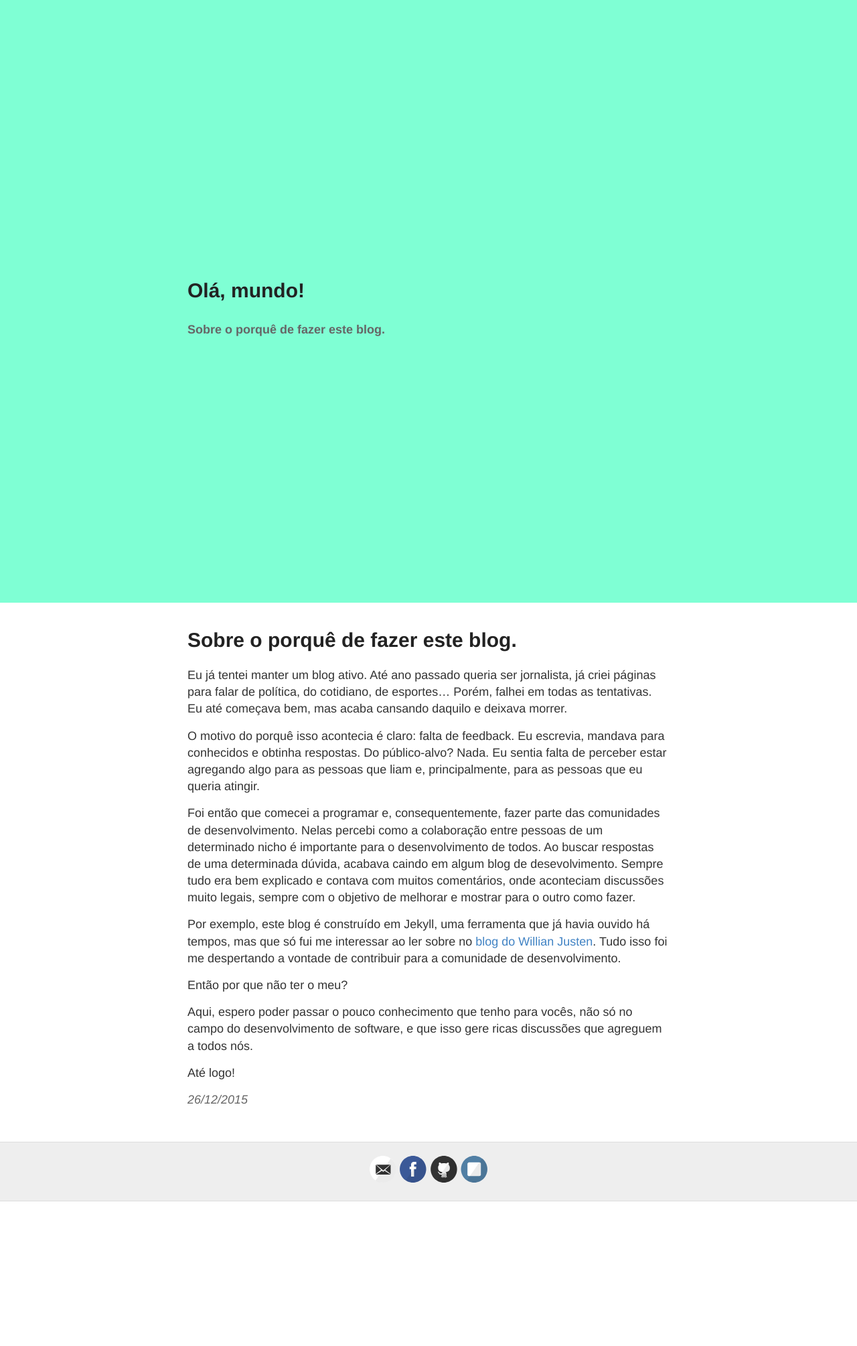
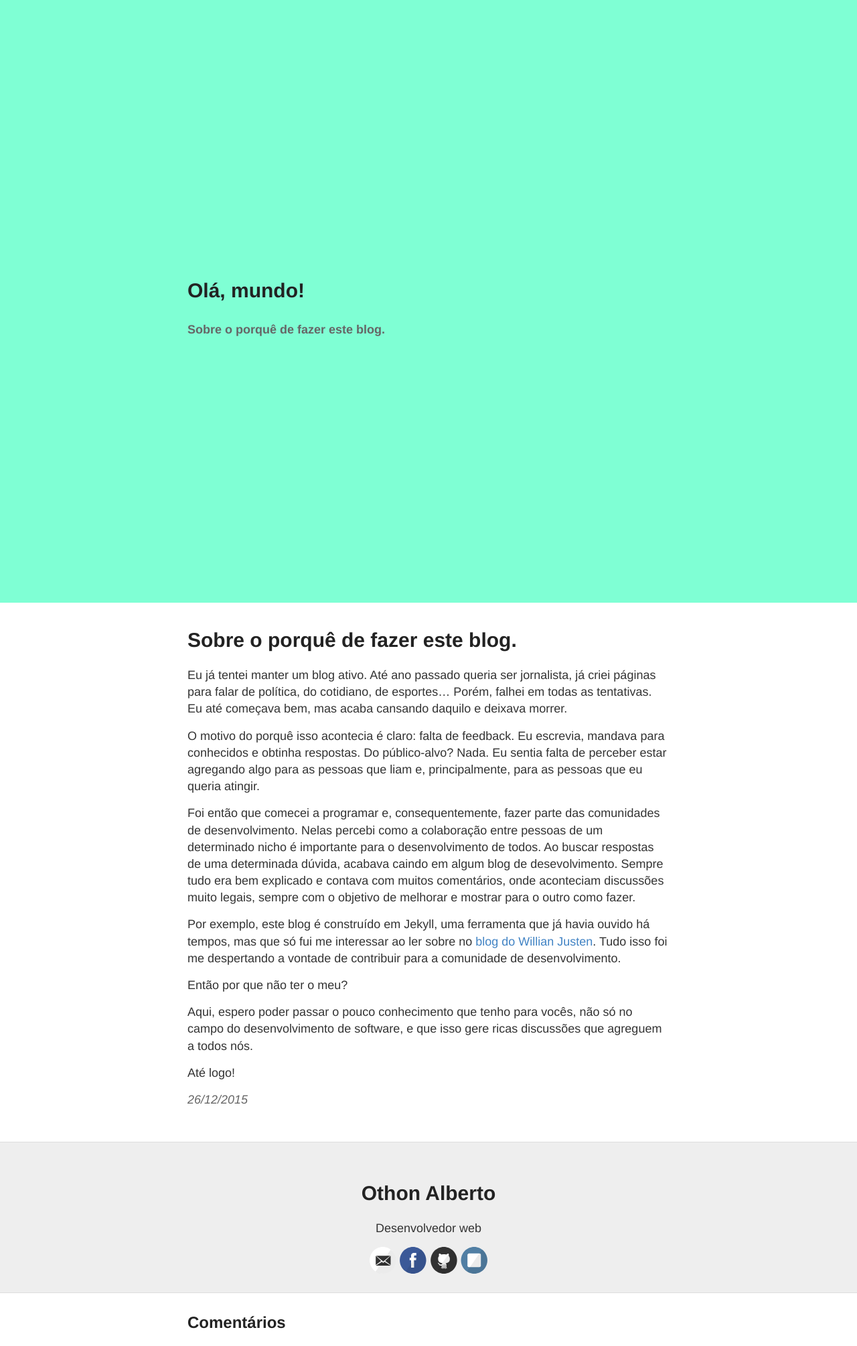
Before and after one commit to othonalberto/othonalberto.github.io, a Jekyll site: the page built from _posts/2015-12-26-Olá-,Mundo.md, in a window 1280 px wide. Shown: the whole page at 67% size. Built offline with Jekyll 4.4.1, drawn with Linux system fonts in a browser that asks for light colours; Markdown is read by kramdown in place of the engine named in the settings; comment, search, counter and statistics services are not loaded; before the commit the page ends 1794 px from its top, so only the background shows below that.

Commit message:
troca de posição footer/disqus

```diff
--- a/_includes/disqus.html
+++ b/_includes/disqus.html
@@ -1,4 +1,8 @@
-<div id="disqus_thread"></div>
+<div class='container'>
+  <h2>Comentários</h2>
+</div>
+
+<div id="disqus_thread" class='container'></div>
 <script>
     /**
      *  RECOMMENDED CONFIGURATION VARIABLES: EDIT AND UNCOMMENT THE SECTION BELOW TO INSERT DYNAMIC VALUES FROM YOUR PLATFORM OR CMS.
--- a/_includes/footer.html
+++ b/_includes/footer.html
@@ -1,7 +1,9 @@
 <div class="wrapper-footer">
+  <footer class="footer">
   <div class="container">
-    <footer class="footer">
-      {% include svg-icons.html %}
+    <h1>Othon Alberto</h1>
+    <p>Desenvolvedor web</p>
+    {% include svg-icons.html %}
     </footer>
   </div>
 </div>
--- a/_layouts/default.html
+++ b/_layouts/default.html
@@ -19,12 +19,12 @@
     <div class="full main topo">
       <div class="content">
         <div class='container'>
-          <a href="{{ site.baseurl }}/" class="site-avatar"><img src="{{ site.avatar }}" /></a>
+          <a href="{{ site.baseurl }}/" class="site-avatar"><img src="{{ site.avatar }}"  /></a>
             <h1><a href="{{ site.baseurl }}/">{{ site.name }}</a></h1>
             <p>{{ site.description }}</p>
+        </div>
       </div>
     </div>
-  </div>
 
     <div id="main" role="main" class="container">
       {{ content }}
--- a/_layouts/post.html
+++ b/_layouts/post.html
@@ -9,6 +9,3 @@ comments: true
   <div class="date">
     {{ page.date | date: "%d/%m/%Y" }}
   </div>
-
-  {% include disqus.html %}
-  <script id="dsq-count-scr" src="//blogothonalberto.disqus.com/count.js" async></script>
--- a/_layouts/posts_default.html
+++ b/_layouts/posts_default.html
@@ -31,6 +31,9 @@
 
     {% include footer.html %}
 
+    {% include disqus.html %}
+    <script id="dsq-count-scr" src="//blogothonalberto.disqus.com/count.js" async></script>
+
     {% include analytics.html %}
   </body>
 </html>
--- a/style.scss
+++ b/style.scss
@@ -46,6 +46,14 @@ body {
 .full {
    display: table;
    width: 100%;
+ }
+
+.circular{
+   width: 100px;
+	height: 100px;
+	border-radius: 150px;
+	-webkit-border-radius: 150px;
+	-moz-border-radius: 150px;
  }
 
 h1, h2, h3, h4, h5, h6 {
```
Also changed, not shown: 5 other files.
